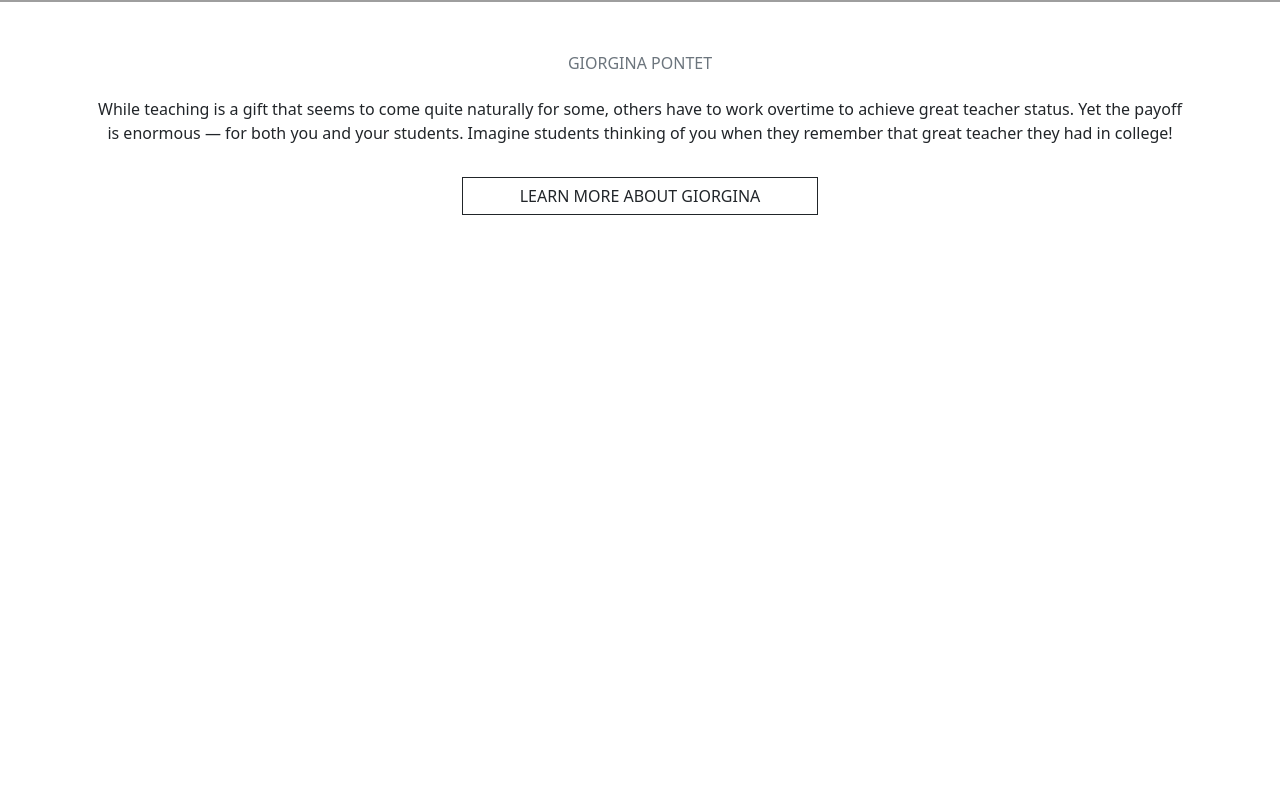
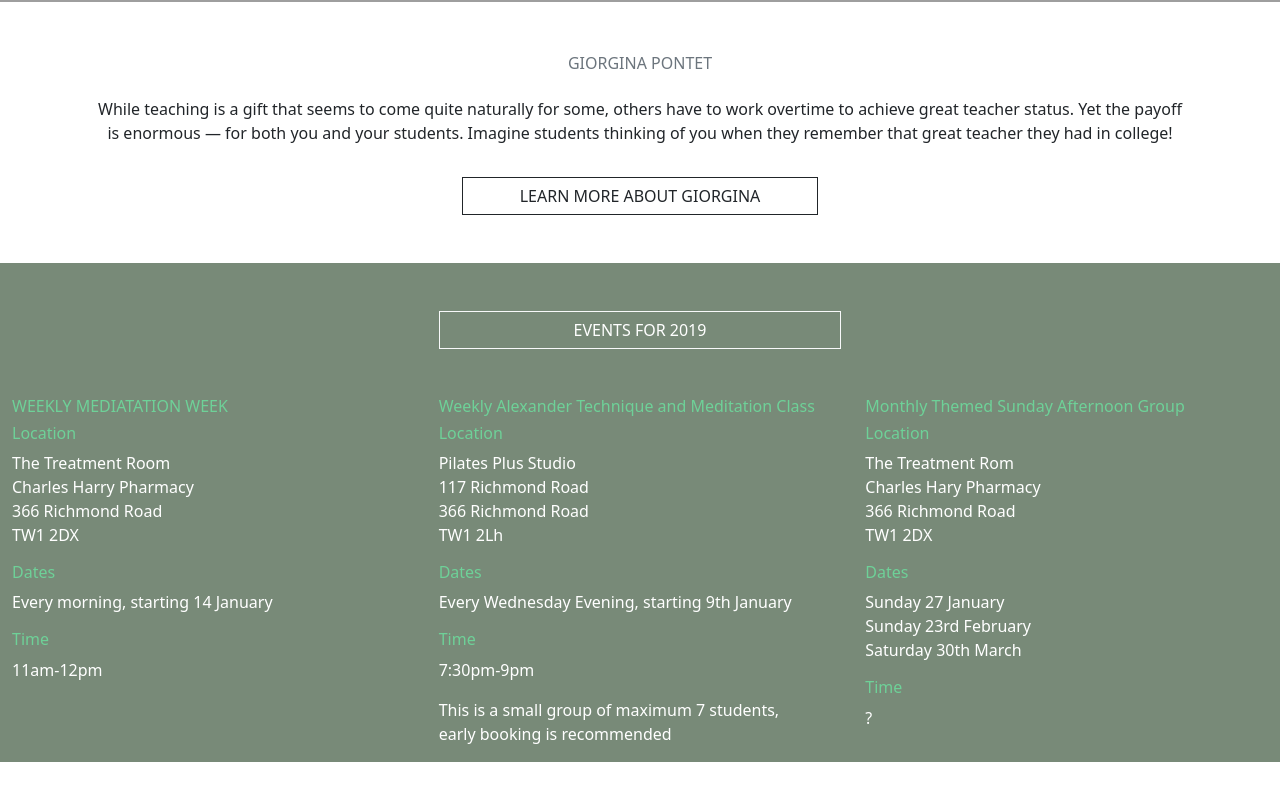
Before and after one commit to Fakhra99/Assignment03, a plain HTML site: page index.html in a window 1280 px wide. Shown: the part 2216-3016 px from the top of the page. Before the commit the page ends 2479 px from the top, so only its background shows below. Drawn offline with nearby package versions, Linux system fonts and the light colour scheme; grey boxes are pictures that could not be loaded.

Commit message:
Added section 8

```diff
--- a/index.html
+++ b/index.html
@@ -289,6 +289,95 @@
       </div>
     </div>
 
+    <!-- section 8 -->
+    <div class="container-fluid text-white colortheme mb-5">
+      <div class="row">
+        <div class="col-md-4 offset-md-4 d-grid gap-2 mt-lg-5 mt-sm-3">
+          <button class="text-white btn btn-transparent border-light mybtn mb-5">
+            EVENTS FOR 2019
+          </button>
+        </div>
+      </div>
+      <div class="row">
+        <div class="col-4">
+          <h6 class="cheading">WEEKLY MEDIATATION WEEK</h6>
+
+          <h6 class="cheading">
+            Location
+          </h6>
+          <p>
+            The Treatment Room <br />Charles Harry Pharmacy <br />366 Richmond
+            Road <br />TW1 2DX
+          </p>
+
+          <h6 class="cheading">
+            Dates
+          </h6>
+          <p>Every morning, starting 14 January</p>
+
+          <h6 class="cheading">
+            Time
+          </h6>
+          <p>11am-12pm</p>
+        </div>
+
+        <div class="col-4">
+          <h6 class="cheading">
+            Weekly Alexander Technique and Meditation Class
+          </h6>
+
+          <h6 class="cheading">
+            Location
+          </h6>
+          <p>
+            Pilates Plus Studio <br />117 Richmond Road <br />366 Richmond Road
+            <br />TW1 2Lh
+          </p>
+
+          <h6 class="cheading">
+            Dates
+          </h6>
+          <p>Every Wednesday Evening, starting 9th January</p>
+
+          <h6 class="cheading">
+            Time
+          </h6>
+          <p>7:30pm-9pm</p>
+          <p>
+            This is a small group of maximum 7 students, <br />early booking is
+            recommended
+          </p>
+        </div>
+
+        <div class="col-4">
+          <h6 class="cheading">
+            Monthly Themed Sunday Afternoon Group
+          </h6>
+
+          <h6 class="cheading">
+            Location
+          </h6>
+          <p>
+            The Treatment Rom <br />Charles Hary Pharmacy <br />366 Richmond
+            Road <br />TW1 2DX
+          </p>
+
+          <h6 class="cheading">
+            Dates
+          </h6>
+          <p>
+            Sunday 27 January <br />
+            Sunday 23rd February <br />
+            Saturday 30th March
+          </p>
+
+          <h6 class="cheading">
+            Time
+          </h6>
+          <p>?</p>
+        </div>
+      </div>
+    </div>
 
  <script
       src="https://cdn.jsdelivr.net/npm/bootstrap@5.3.1/dist/js/bootstrap.bundle.min.js"
--- a/styles.css
+++ b/styles.css
@@ -28,3 +28,6 @@
   max-width: 30vw;
   max-height: 30vh;
 }
+.colortheme {
+  background-color: #788a78;
+}
```
